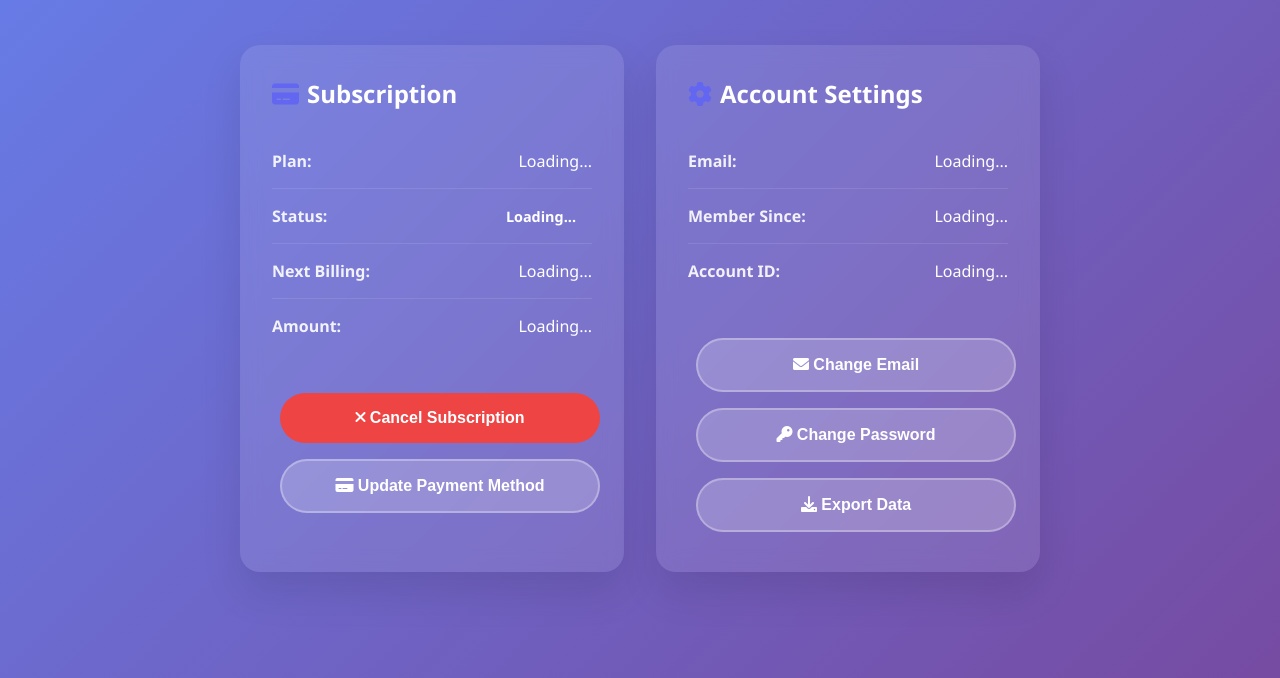
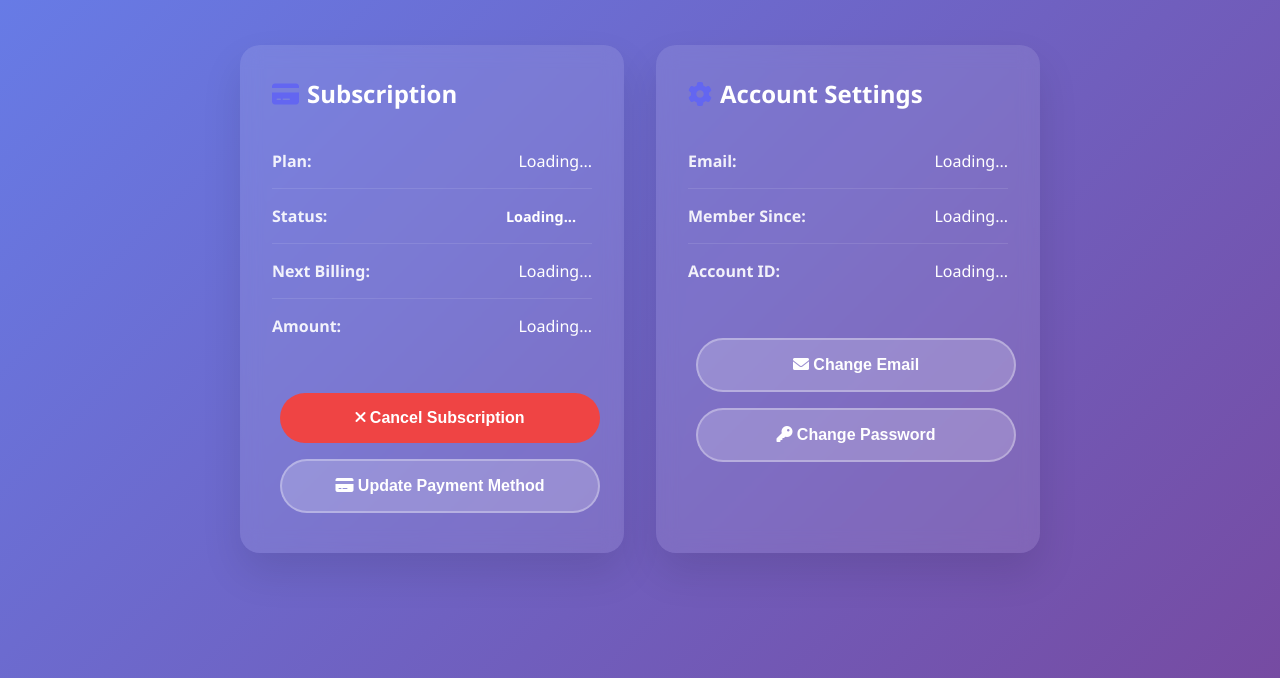
Before and after one commit to EmesOrdCo/UniLingo_Website, a website: page manage-account.html in a window 1280 px wide. Shown: the part 122-800 px from the top of the page. Drawn offline with nearby package versions, Linux system fonts and the light colour scheme.

Commit message:
Remove Export Data button and function
- Remove Export Data button from Account Settings section
- Remove exportData() function
- Clean up account management interface

```diff
--- a/manage-account.html
+++ b/manage-account.html
@@ -390,10 +390,6 @@
                         <i class="fas fa-key"></i>
                         Change Password
                     </button>
-                    <button class="btn btn-secondary" onclick="exportData()">
-                        <i class="fas fa-download"></i>
-                        Export Data
-                    </button>
                 </div>
             </div>
 
@@ -615,9 +611,6 @@
             showMessage('info', 'Password change is handled in the UniLingo app. Please use the app to update your password.');
         }
 
-        function exportData() {
-            showMessage('success', 'Data export started. You will receive an email with your data within 24 hours.');
-        }
 
 
         // Support functions
```
